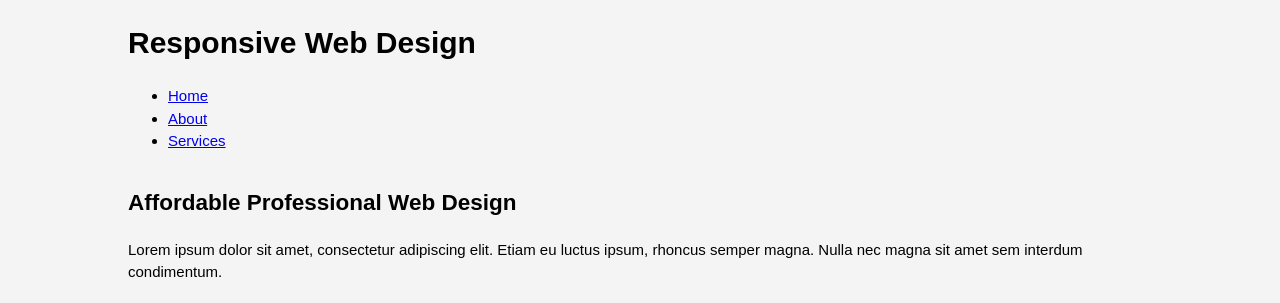
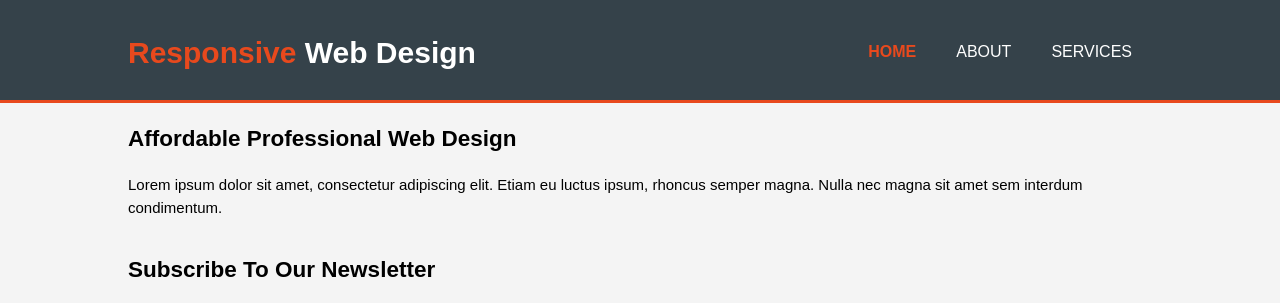
Before and after one commit to yocho1/site-statique-r-actif, a plain HTML site: page index.html in a window 1280 px wide. Shown: the top 303 px of the page. Drawn offline with Linux system fonts and the light colour scheme.

Commit message:
add style to header

```diff
--- a/index.html
+++ b/index.html
@@ -10,12 +10,12 @@
    <!-- Header -->
    <header>
     <div class="container">
-      <div id="branding">
-        <h1><span class="highlight">Responsive</span> Web Design</h1>
+      <div id="logo">
+        <h1><span class="res">Responsive</span> Web Design</h1>
       </div>
       <nav>
         <ul>
-          <li class="current"><a href="index.html">Home</a></li>
+          <li class="home"><a href="index.html">Home</a></li>
           <li><a href="about.html">About</a></li>
           <li><a href="services.html">Services</a></li>
         </ul>
--- a/style.css
+++ b/style.css
@@ -12,3 +12,57 @@ body{
     margin:auto;
     overflow:hidden;
   }
+
+ul{
+    margin:0;
+    padding:0;
+  }
+
+
+
+
+/* Header **/
+
+header{
+    background:#35424a;
+    color:#ffffff;
+    padding-top:30px;
+    min-height:70px;
+    border-bottom:#e8491d 3px solid;
+  }
+
+  header a{
+    color:#ffffff;
+    text-decoration:none;
+    text-transform: uppercase;
+    font-size:16px;
+  }
+
+  header li{
+    float:left;
+    display:inline;
+    padding: 0 20px 0 20px;
+  }
+
+  header #logo{
+    float:left;
+  }
+
+  header #logo h1{
+    margin:0;
+  }
+
+  header nav{
+    float:right;
+    margin-top:10px;
+  }
+
+  header .res, header .home a{
+    color:#e8491d;
+    font-weight:bold;
+  }
+
+  header a:hover{
+    color:#cccccc;
+    font-weight:bold;
+  }
```
